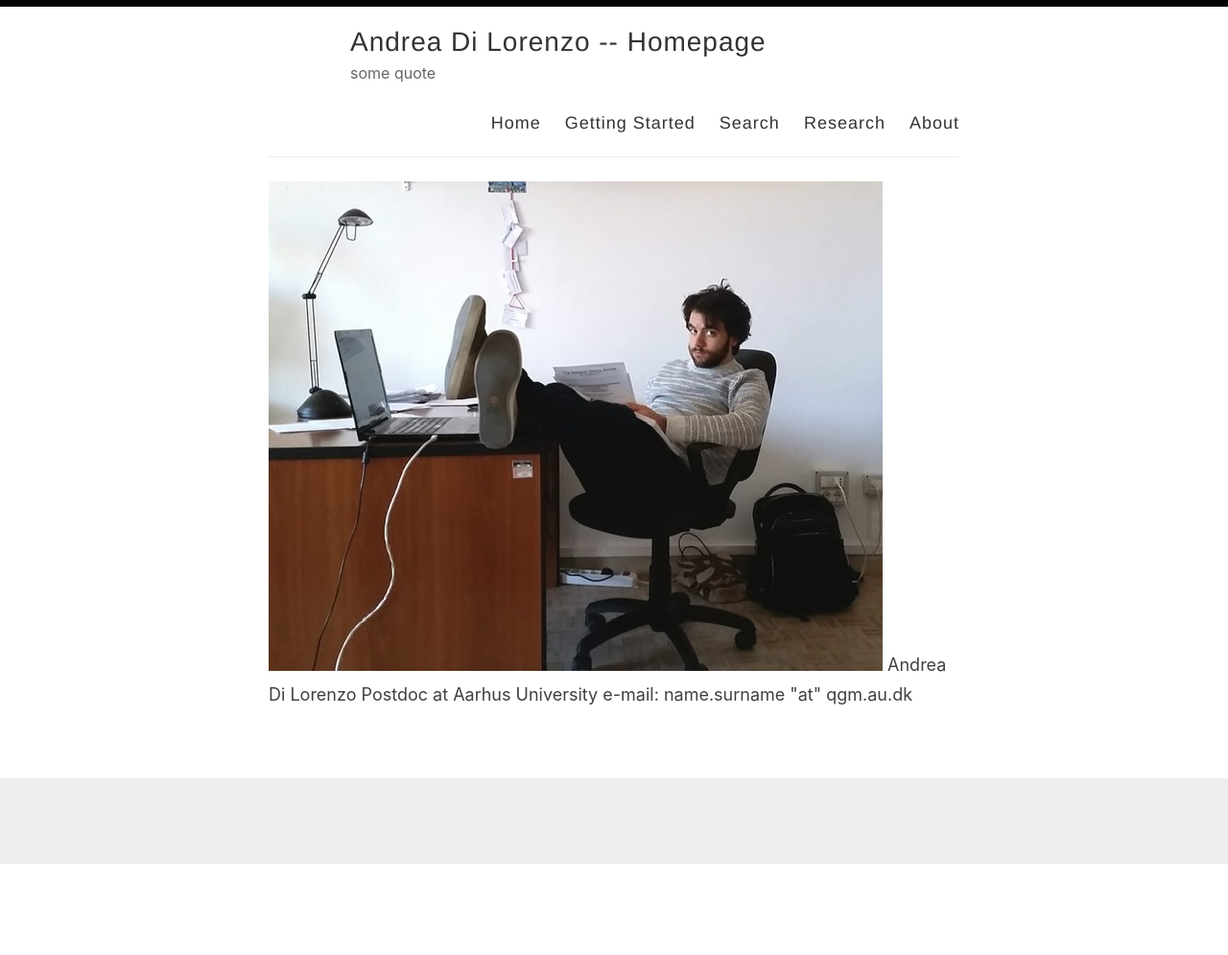
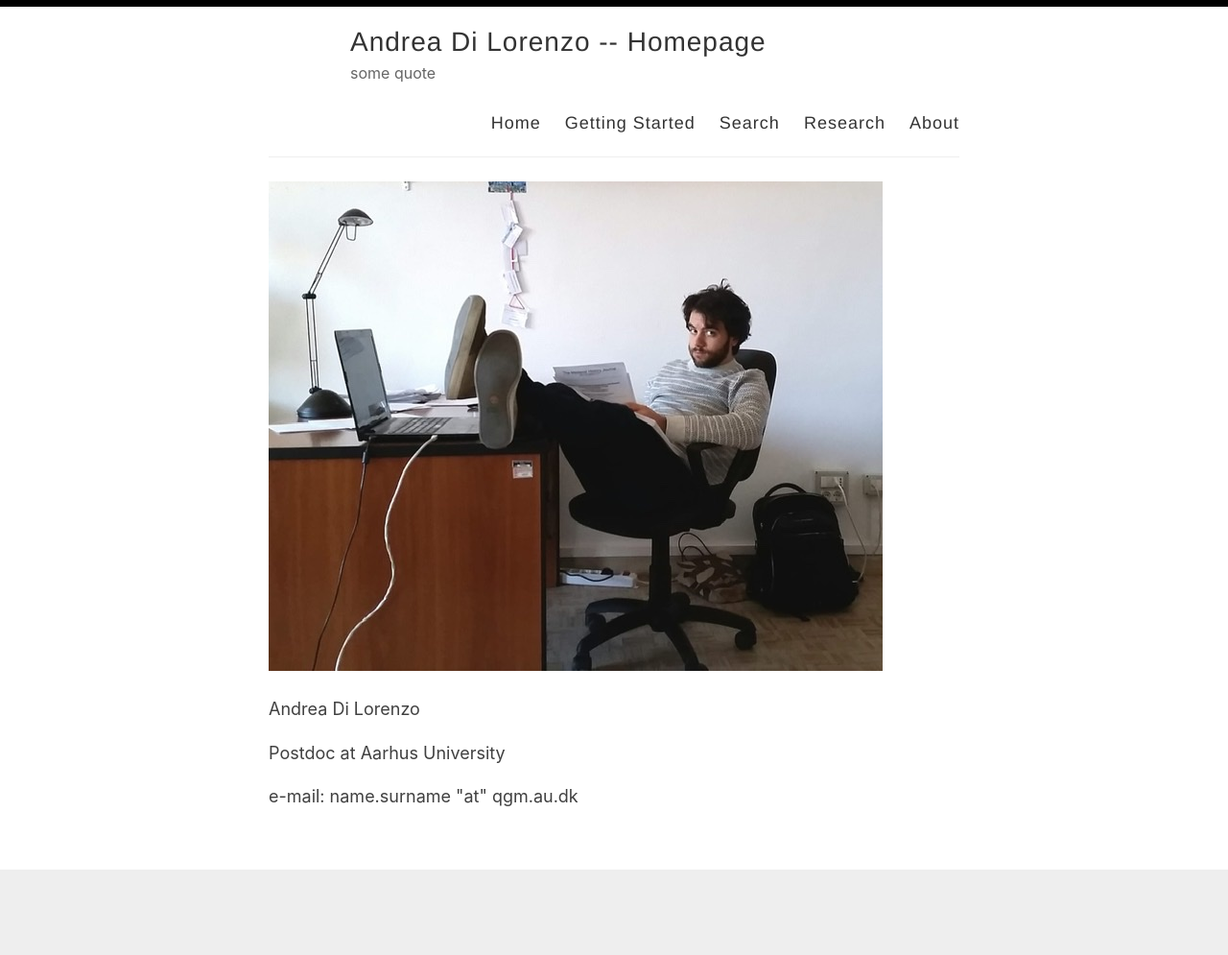
Before and after one commit to anddil/anddil.github.io, a Jekyll site: the page built from index.html, in a window 1280 px wide. Shown: the whole page at 96% size. Built offline with Jekyll 4.4.1, drawn with Linux system fonts in a browser that asks for light colours; the list of posts is cut into pages by our own code; before the commit the page ends 900 px from its top, so only the background shows below that; some of the changed lines change nothing that is shown.

Commit message:
Update index.html

```diff
--- a/index.html
+++ b/index.html
@@ -1,17 +1,17 @@
 ---
 layout: default
 ---
-
-<img src="EBC4ABD5-5A19-4050-A4CF-270634910CC0.jpeg">
-
 <body>
 
-Andrea Di Lorenzo
+<div class="column">
+  <img src="EBC4ABD5-5A19-4050-A4CF-270634910CC0.jpeg">
+</div>
 
-Postdoc at Aarhus University
-
-e-mail: name.surname "at" qgm.au.dk
-
+<div class="column">
+  <p> Andrea Di Lorenzo </p>
+  <p> Postdoc at Aarhus University </p>
+  <p> e-mail: name.surname "at" qgm.au.dk </p>
+</div>
 </body>
 
 
```
